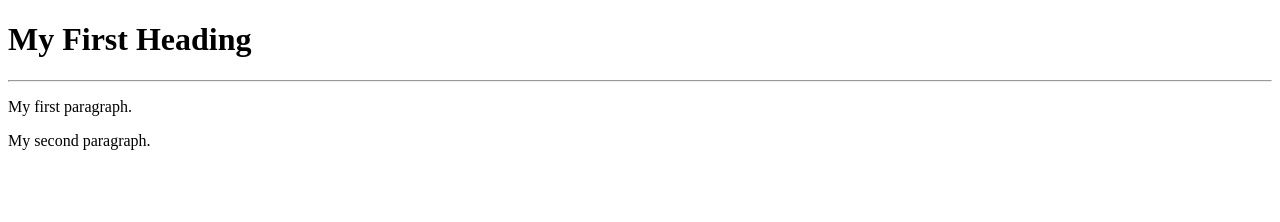
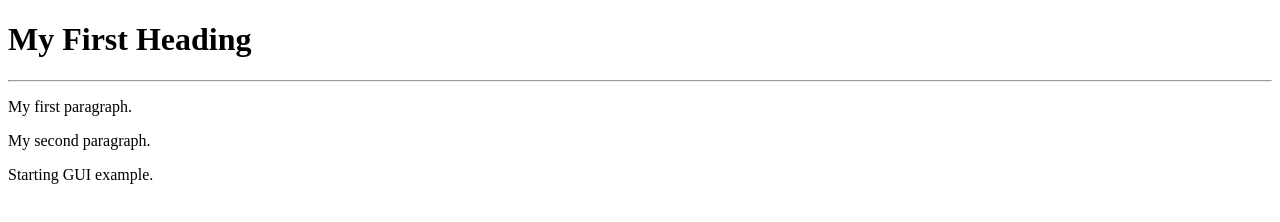
Before and after one commit to mc01263/git_project, a plain HTML site: page index.html in a window 1280 px wide. Drawn offline with Linux system fonts and the light colour scheme.

Commit message:
GUI example

```diff
--- a/index.html
+++ b/index.html
@@ -7,5 +7,7 @@
 <p>My first paragraph.</p>
 <p>My second paragraph.</p>
 
+<p>Starting GUI example.</p>
+
 </body>
 </html>
```
